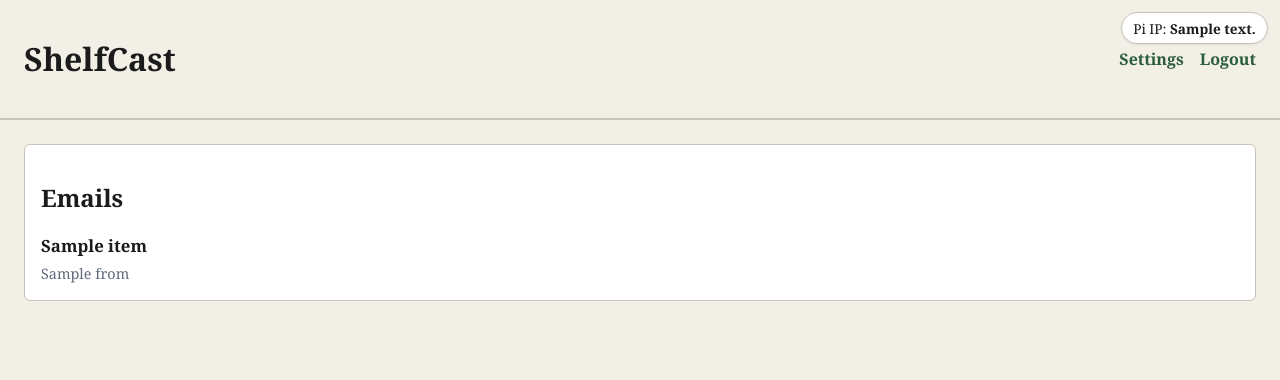
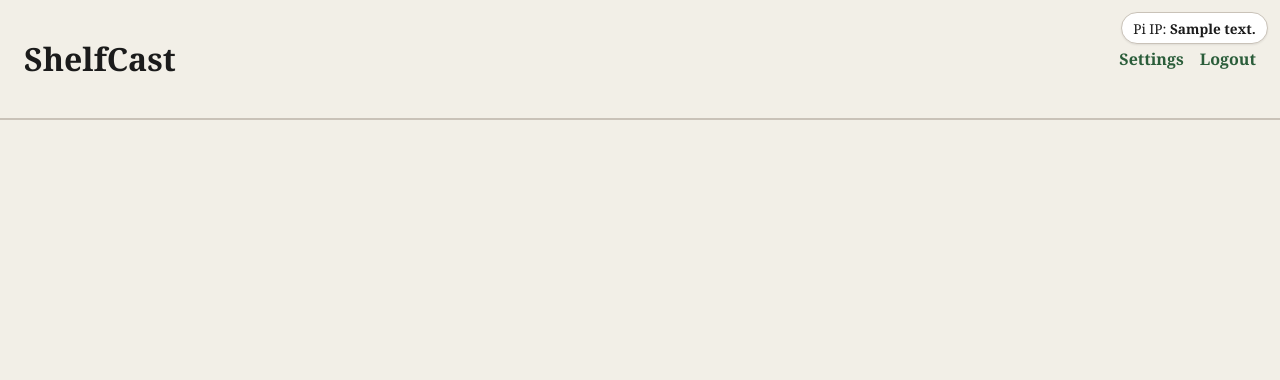
Before and after one commit to nikolareljin/ShelfCast, a Flask app: template web-app/templates/index.html in a window 1280 px wide. Shown: the top 380 px of the page. Run offline with Flask 3, Linux system fonts and the light colour scheme; the template is opened without the code that fills it: most values are stand-ins (such as "Sample title", 1, 10 or a date in 2020).

Commit message:
Update web-app/templates/index.html
Co-authored-by: Copilot <175728472+Copilot@users.noreply.github.com>

```diff
--- a/web-app/templates/index.html
+++ b/web-app/templates/index.html
@@ -126,7 +126,7 @@
       </section>
       {% endif %}
 
-      {% if data.emails %}
+      {% if display.show_emails and data.emails %}
       <section class="card">
         <h2>Emails</h2>
         <ul class="email-list" data-rotate-minutes="{{ email_refresh_minutes }}">
```
